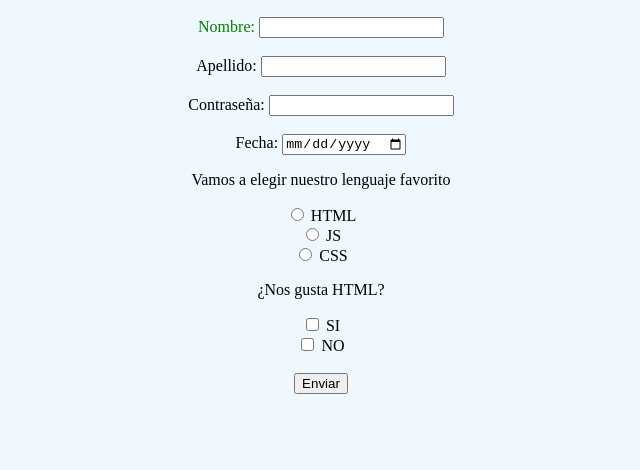
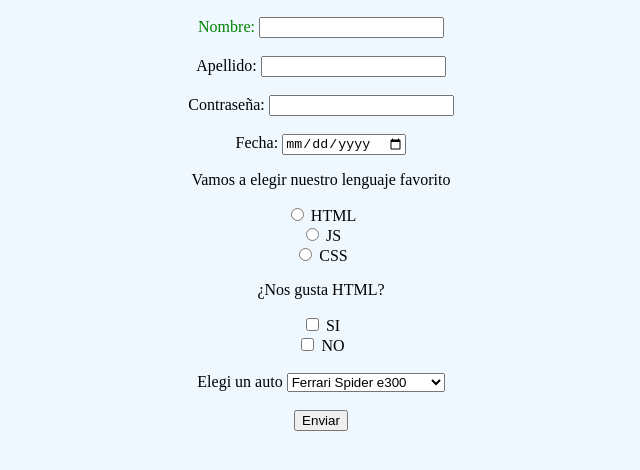
Before and after one commit to jpromanonet/guayerdClases, a plain HTML site: page Clase_03/index.html in a window 1280 px wide. Shown: the part 110-580 px from the top of the page, without its empty margins (319-959 px from the left). Drawn offline with Linux system fonts and the light colour scheme.

Commit message:
Clase 03

```diff
--- a/Clase_03/index.html
+++ b/Clase_03/index.html
@@ -49,6 +49,15 @@
         <label for="no">NO</label>
         <br>
         <br>
+        <!-- Selectores HTML -->
+        <label for="autos">Elegi un auto</label>
+        <select id="autos">
+            <option value="Ferrari">Ferrari Spider e300</option>
+            <option value="Fitito">Fiat 600</option>
+            <option value="Porsche">Porsche 911 S Carrera</option>
+        </select>
+        <br/>
+        <br/>
         <!-- Boton de enviar -->
         <input type="submit" value="Enviar">
     </form>
```
